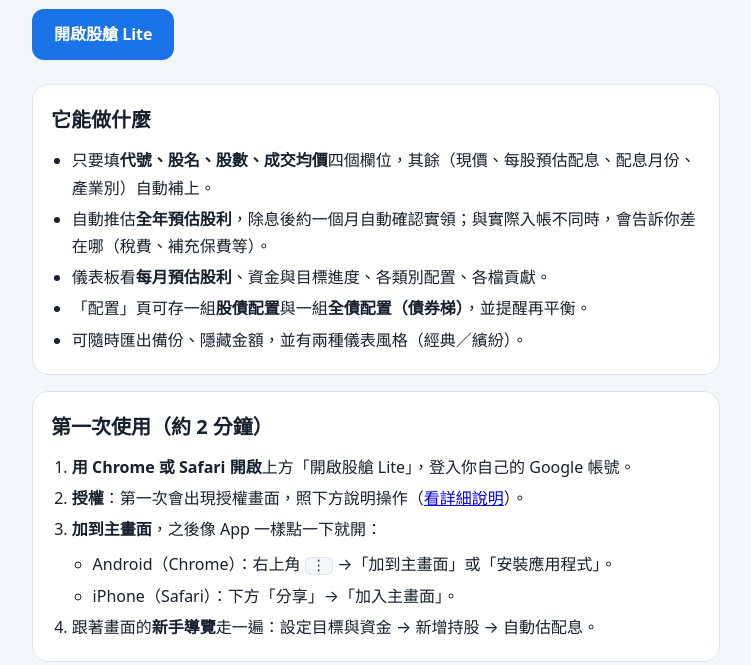
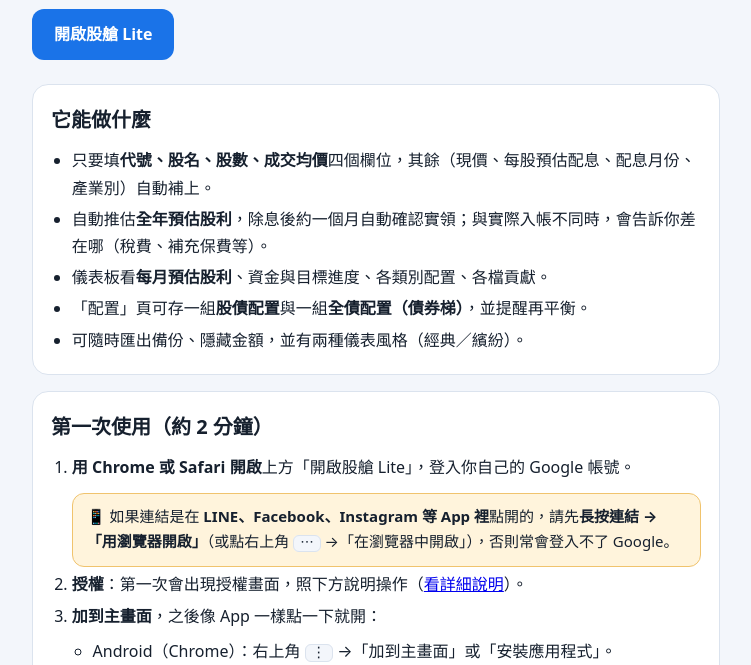
Before and after one commit to mathedu-prog/gucang-lite, a plain HTML site: page index.html in a window 1280 px wide. Shown: the part 135-800 px from the top of the page, without its empty margins (264-1015 px from the left). Drawn offline with Linux system fonts and the light colour scheme.

Commit message:
說明頁加上「在 LINE 等 App 內請用瀏覽器開啟」提醒
Co-Authored-By: Claude Sonnet 5.5 <noreply@anthropic.com>
Claude-Session: https://claude.ai/code/session_01XWLRxc7knAnyfSvrAJW5Pm

```diff
--- a/index.html
+++ b/index.html
@@ -53,7 +53,7 @@
 <section id="start">
   <h2>第一次使用（約 2 分鐘）</h2>
   <ol>
-    <li><b>用 Chrome 或 Safari 開啟</b>上方「開啟股艙 Lite」，登入你自己的 Google 帳號。</li>
+    <li><b>用 Chrome 或 Safari 開啟</b>上方「開啟股艙 Lite」，登入你自己的 Google 帳號。<div class="note">📱 如果連結是在 <b>LINE、Facebook、Instagram 等 App 裡</b>點開的，請先<b>長按連結 →「用瀏覽器開啟」</b>（或點右上角 <kbd>⋯</kbd> →「在瀏覽器中開啟」），否則常會登入不了 Google。</div></li>
     <li><b>授權</b>：第一次會出現授權畫面，照下方說明操作（<a href="#auth">看詳細說明</a>）。</li>
     <li><b>加到主畫面</b>，之後像 App 一樣點一下就開：
       <ul>
@@ -102,6 +102,7 @@
   <details><summary>預估的配息月份或金額不準？</summary><p>預估是依最新公告與歷史配息推算。公司尚未公告時會留空，直到有新公告才補上；實領以券商入帳為準，你可以手動修改日期與金額。</p></details>
   <details><summary>出現「有新版本可用」怎麼辦？</summary><p>這代表作者更新了程式。通常重新整理頁面就會更新；若沒有，關掉後重新開啟，或等作者通知你重新部署。</p></details>
   <details><summary>怎麼備份我的資料？</summary><p>到「持股」頁按「⋯ 更多」→「匯出備份」會下載 CSV；需要時按「還原備份」讀回。</p></details>
+  <details><summary>在 LINE 裡點開後登入不了、或一直轉圈？</summary><p>這是 App 內建瀏覽器的限制。請長按連結選「用瀏覽器開啟」，或點右上角 <kbd>⋯</kbd> →「在瀏覽器中開啟」，改用 Chrome 或 Safari 就可以了。</p></details>
   <details><summary>手機畫面卡在載入或空白？</summary><p>請確認用的是 Chrome 或 Safari，並已登入 Google；若同時登入多個 Google 帳號，試著只用一個帳號，或改用無痕視窗開啟並登入要使用的帳號。</p></details>
 </section>
 
```
Also changed, not shown: qr.png.
